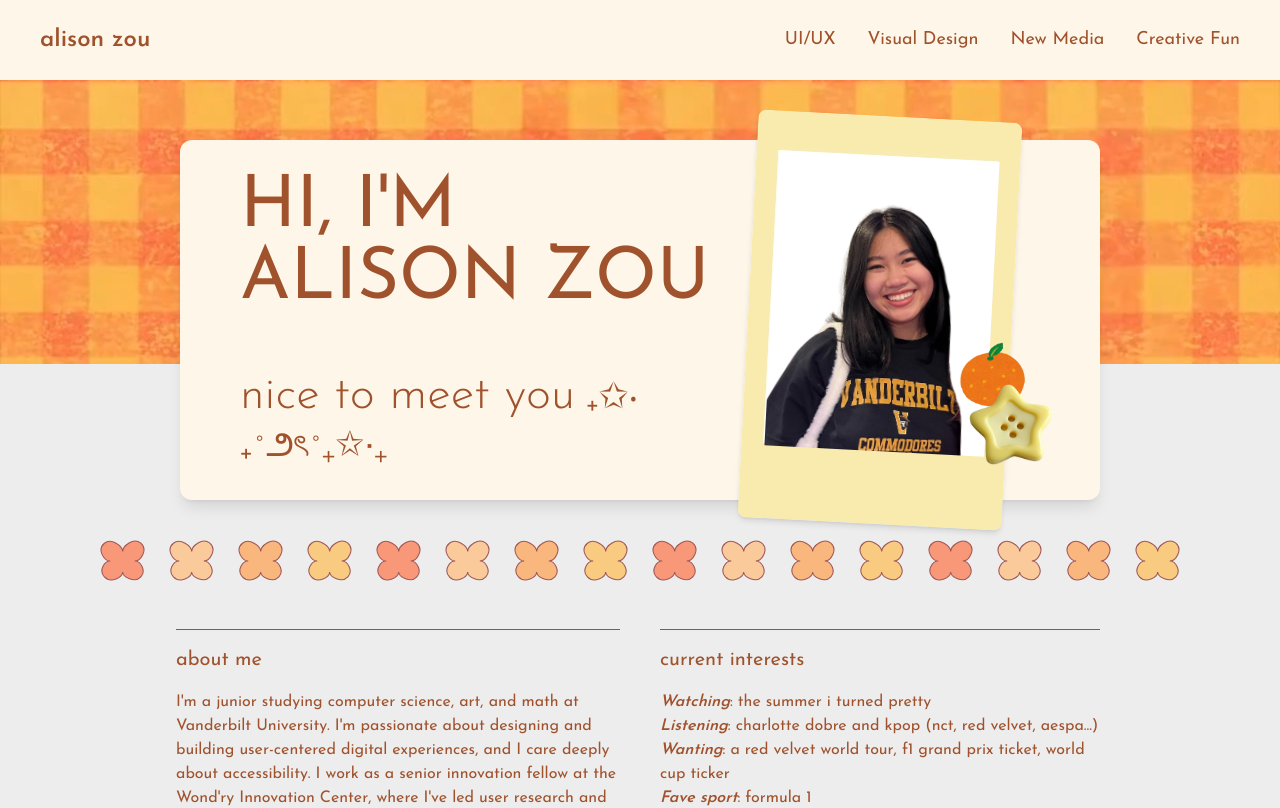
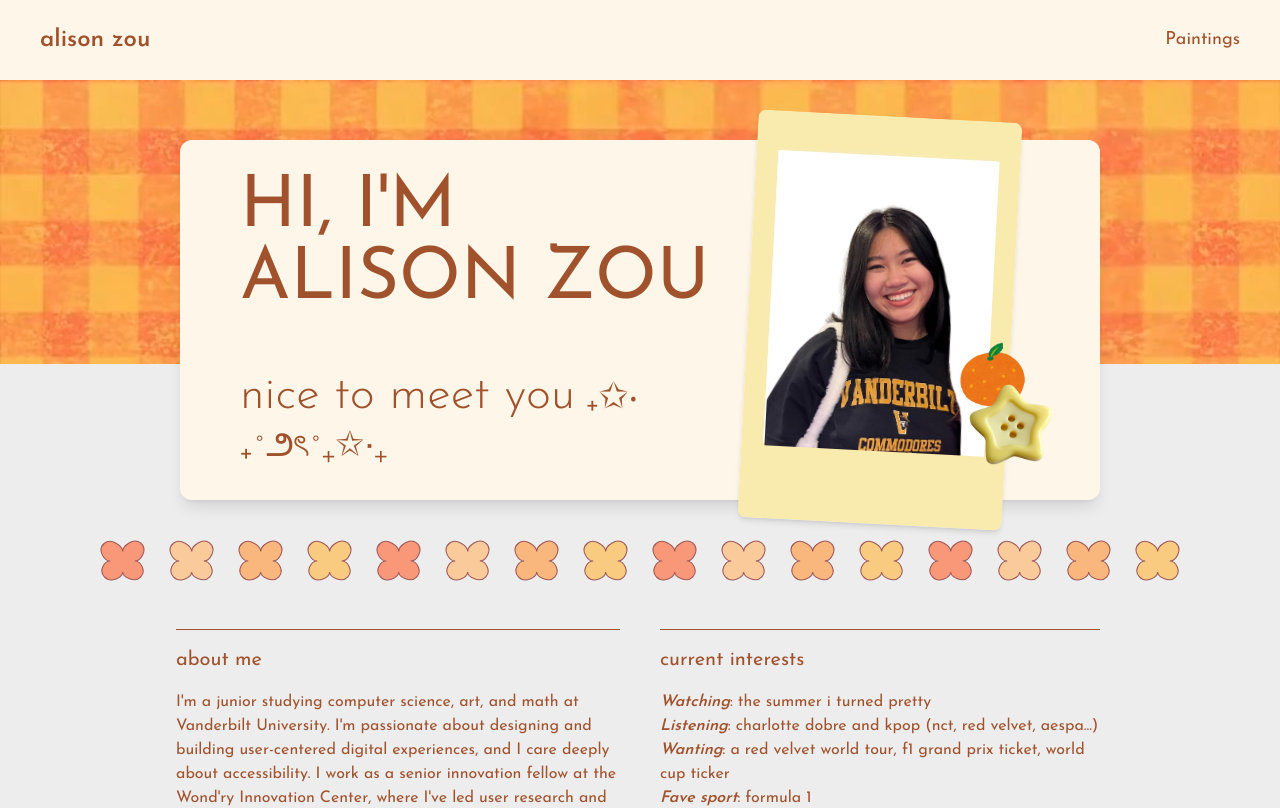
Before and after one commit to azzou02/alisonzou, a Next.js app: page / in a window 1280 px wide. Shown: the top 808 px of the page. Built offline with nearby package versions, Linux system fonts and the light colour scheme.

Commit message:
feat: Update navbar to be different for additional pages

```diff
--- a/src/components/Navbar.tsx
+++ b/src/components/Navbar.tsx
@@ -1,18 +1,46 @@
+'use client';
 import Link from 'next/link';
+import { usePathname } from 'next/navigation';
+
+type Theme = {
+  bg: string;
+  text: string;
+  hover: string;
+};
+
+const THEMES: Record<string, Theme> = {
+  default: {
+    bg: 'bg-cream',
+    text: 'text-brand-brown',
+    hover: 'hover:text-brand-orange',
+  },
+  '/paintings': {
+    bg: 'bg-white',
+    text: 'text-brand-brown',
+    hover: 'hover:text-brand-orange',
+  },
+ };
 
 export default function Navbar() {
+    const pathname = usePathname();
+    const theme = THEMES[pathname] ?? THEMES.default;
+
+    const linkCls = `${theme.text} ${theme.hover}`;
+
     return(
-        <header className="bg-cream px-10 py-6">
+        <header className={`${theme.bg} px-10 py-6`}>
             <nav className="flex justify-between items-center">
-                <Link href="/" className="text-2xl font-semibold text-brand-brown">
+                <Link href="/" className={`text-2xl font-semibold ${linkCls}`}>
                     alison zou
                 </Link>
 
                 <div className="flex items-center space-x-8 text-lg">
-                    <h3 className="text-brand-brown hover:text-brand-orange">UI/UX</h3>
-                    <h3 className="text-brand-brown hover:text-brand-orange">Visual Design</h3>
-                    <h3 className="text-brand-brown hover:text-brand-orange">New Media</h3>
-                    <h3 className="text-brand-brown hover:text-brand-orange">Creative Fun</h3>
+                    {/* <h3 className={linkCls}>UI/UX</h3>
+                    <h3 className={linkCls}>Visual Design</h3>
+                    <h3 className={linkCls}>New Media</h3> */}
+                    <Link href="paintings" className={linkCls}>
+                        Paintings
+                    </Link>
                 </div>
 
             </nav>
```
